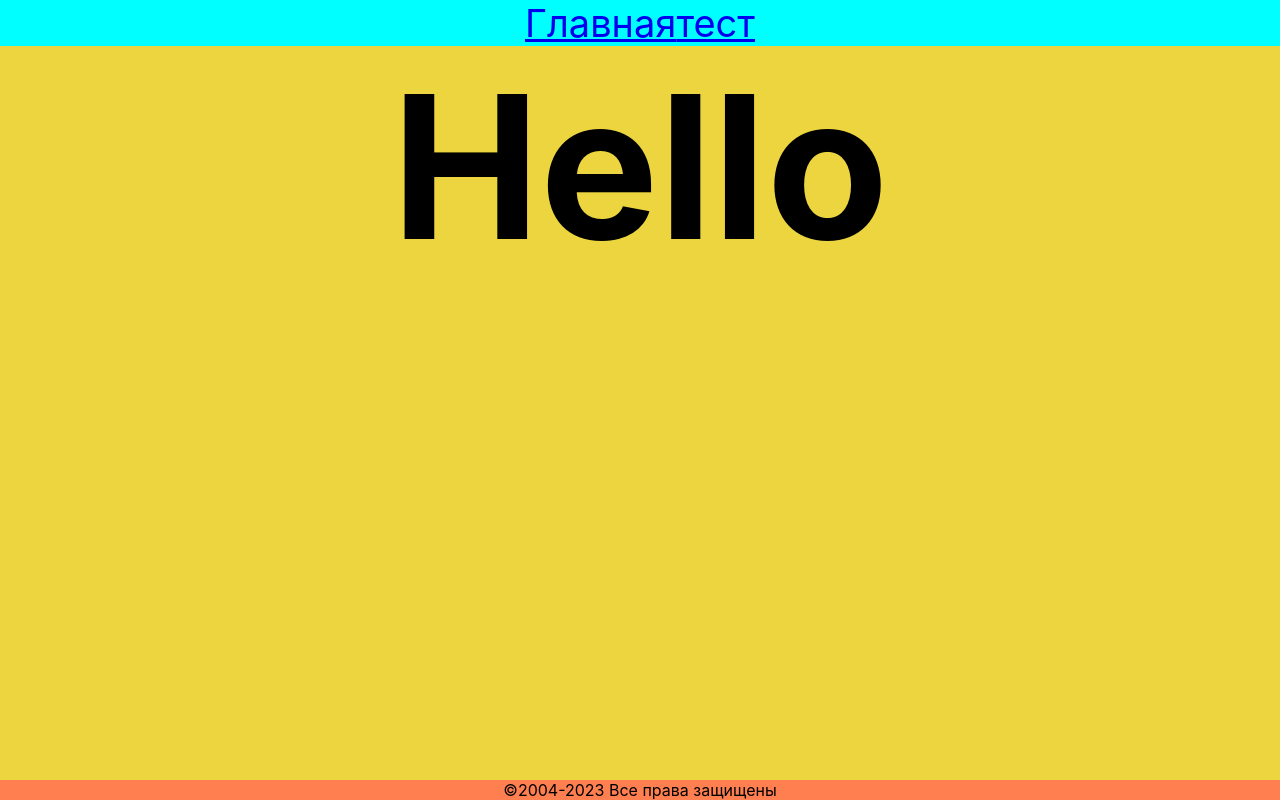
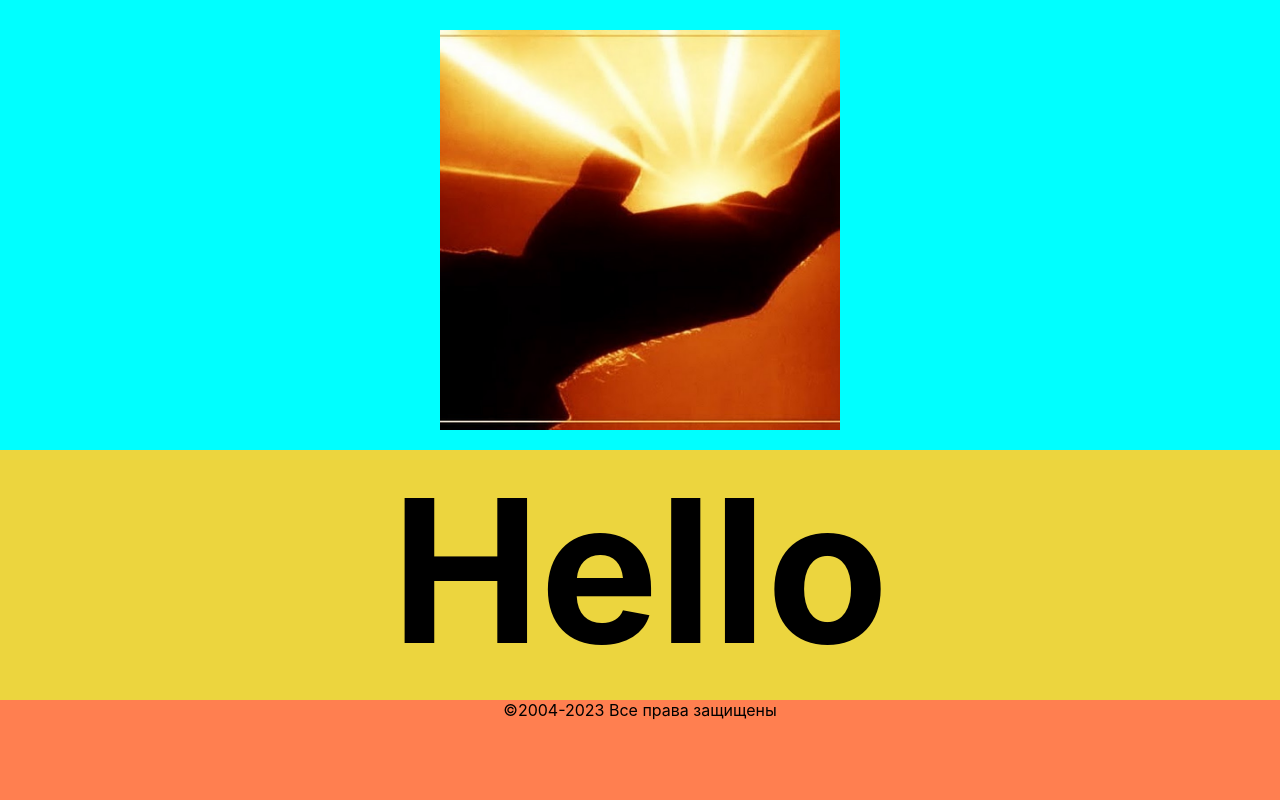
Before and after one commit to roma17111/SodeystvieReact, a React (Create React App) app: page / in a window 1280 px wide. Built offline with nearby package versions, Linux system fonts and the light colour scheme.

Commit message:
Добавлено фото в хед

```diff
--- a/package.json
+++ b/package.json
@@ -6,6 +6,7 @@
     "@testing-library/jest-dom": "^5.17.0",
     "@testing-library/react": "^14.0.0",
     "@testing-library/user-event": "^14.4.3",
+    "bootstrap": "^5.3.1",
     "react": "^18.2.0",
     "react-dom": "^18.2.0",
     "react-router-dom": "^6.14.2",
--- a/src/Test.js
+++ b/src/Test.js
@@ -1,5 +1,6 @@
 import React from 'react';
 import './App.css';
+
 
 const Test = () => {
     return (
--- a/src/components/Layout.css
+++ b/src/components/Layout.css
@@ -21,20 +21,29 @@ body {
 
 }
 
-
-
 footer {
+    height: 100px;
     margin-top: auto;
     text-align: center;
     background-color: coral;
 }
 
 header {
-    text-align: center;
-    font-size: 38px;
+    max-height: 450px;
+    height: 450px;
+    font-size: 58px;
     background-color: aqua;
 }
 
 .link {
     text-align: center;
 }
+
+.main-image{
+    display: block;
+    margin-left: auto;
+    margin-right: auto;
+    padding-top: 30px;
+    width: 400px;
+    height: 400px;
+}
--- a/src/components/Layout.js
+++ b/src/components/Layout.js
@@ -1,6 +1,7 @@
 import React from 'react';
 import {Link, Outlet} from "react-router-dom";
 import './Layout.css'
+import logo from "../photos/sod.jpg";
 
 let date = new Date().getFullYear()
 
@@ -8,8 +9,7 @@ const Layout = () => {
     return (
         <div className="wrapper">
             <header className="header">
-                <Link to="/">Главная</Link>
-                <Link to="/test">тест</Link>
+                <img src={logo} className="main-image" alt="Картинка"/>
             </header>
             <main className="main">
                 <Outlet/>
```
Also changed, not shown: src/components/header/HeaderInfo.js (added, +11 -0 lines), src/photos/sod.jpg (added), 1 other file (tests, documents, lock files or other folders).
